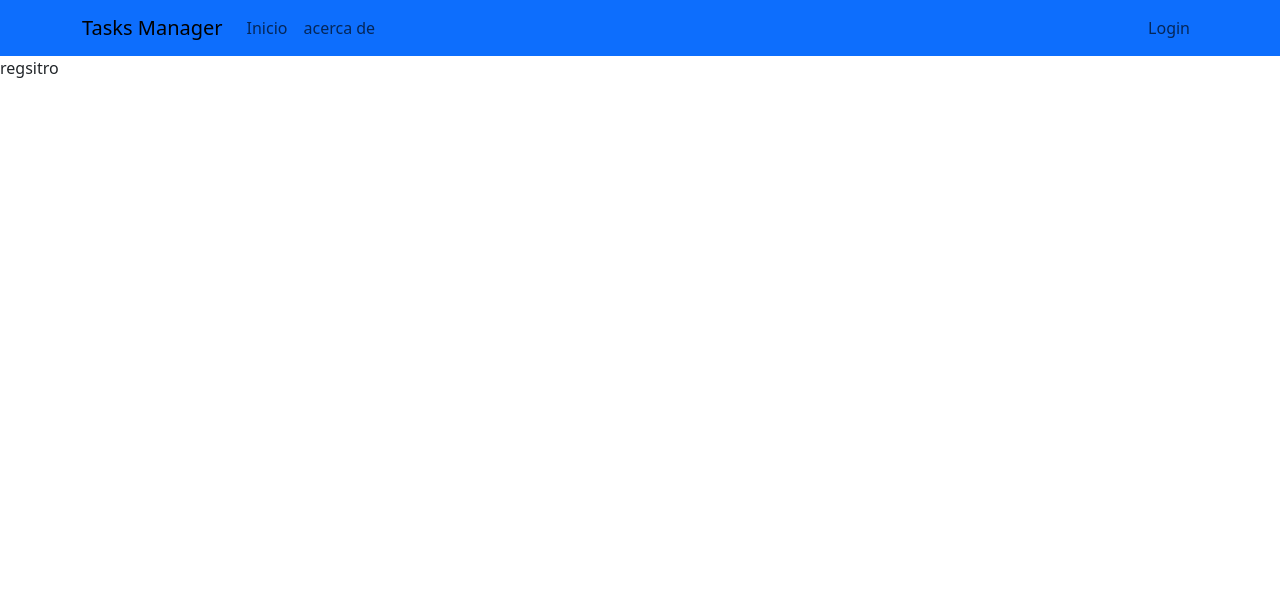
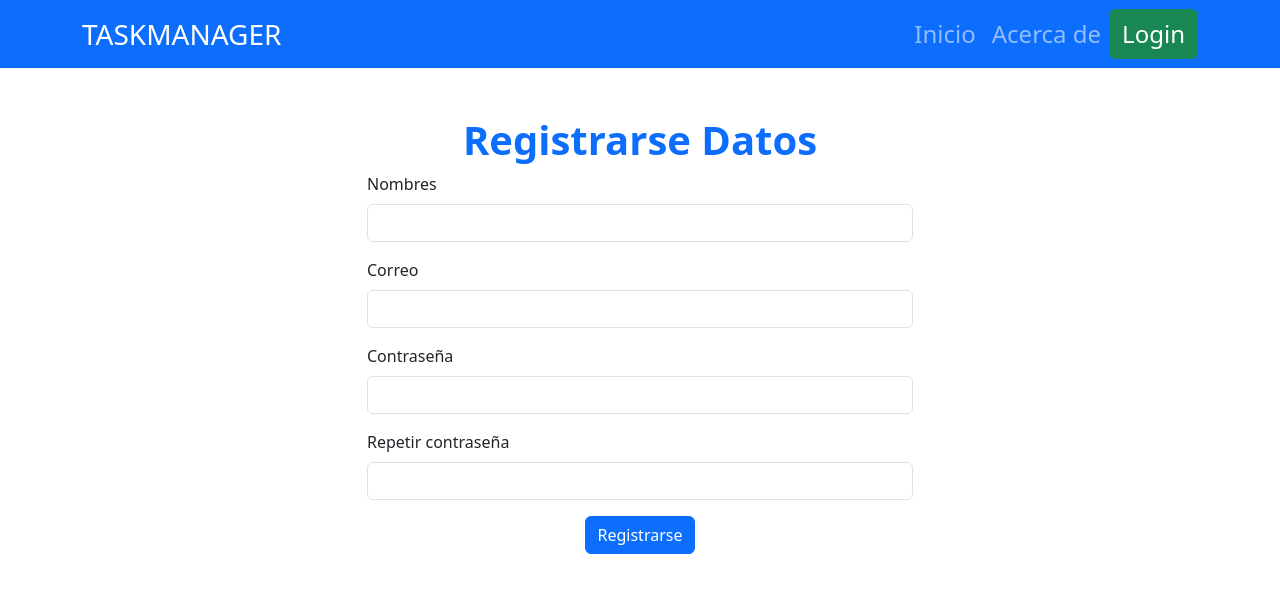
Before and after one commit to carlos060798/GESTORDETASK, a React (Vite) app in the folder front/: page /Registro in a window 1280 px wide. Shown: the top 592 px of the page. Built offline with nearby package versions, Linux system fonts and the light colour scheme.

Commit message:
version final front 1

```diff
--- a/front/package.json
+++ b/front/package.json
@@ -10,6 +10,7 @@
     "preview": "vite preview"
   },
   "dependencies": {
+    "axios": "^1.5.0",
     "bootstrap": "^5.3.0",
     "react": "^18.2.0",
     "react-bootstrap": "^2.8.0",
--- a/front/src/componetes/generales/Navbar.jsx
+++ b/front/src/componetes/generales/Navbar.jsx
@@ -1,26 +1,22 @@
-import Container from 'react-bootstrap/Container';
-import Nav from 'react-bootstrap/Nav';
-import Navbar from 'react-bootstrap/Navbar';
-import NavDropdown from 'react-bootstrap/NavDropdown';
+
+
+import React from 'react';
 import { Link } from 'react-router-dom';
+import { Navbar, Container, Nav, Button } from 'react-bootstrap';
 
 function Menu() {
   return (
-    <Navbar collapseOnSelect expand="lg" className="bg-primary text-light">
+        <Navbar collapseOnSelect expand="lg" bg="primary" variant="dark" className="mb-3">
           <Container>
-        <Navbar.Brand >Tasks Manager </Navbar.Brand>
+            <Navbar.Brand href="#" className="fs-3">TASKMANAGER</Navbar.Brand>
             <Navbar.Toggle aria-controls="responsive-navbar-nav" />
-        <Navbar.Collapse className="text-center" id="responsive-navbar-nav">
-          <Nav className="me-auto">
-          <Link to="/inicio" className="nav-link">Inicio</Link>
-            <Link to="/about" className="nav-link">acerca de</Link>
-
-
-
+            <Navbar.Collapse id="responsive-navbar-nav">
+              <Nav className="ms-auto">
+                <Link to="/inicio" className="nav-link fs-4">Inicio</Link>
+                <Link to="/about" className="nav-link fs-4">Acerca de</Link>
               </Nav>
               <Nav>
-          <Link to="/login" className="nav-link">Login
-            </Link>
+                <Button variant="success" as={Link} to="/login" className="fs-4">Login</Button>
               </Nav>
             </Navbar.Collapse>
           </Container>
@@ -29,5 +25,4 @@ function Menu() {
     }
 
 
-
 export default Menu;
--- a/front/src/componetes/generales/NavbarAdmin.jsx
+++ b/front/src/componetes/generales/NavbarAdmin.jsx
@@ -8,9 +8,9 @@ import { Link } from 'react-router-dom';
 
 function NabarAdmin() {
   return(<>
-  <Navbar expand="lg" className="bg-body-tertiary mb-3 ">
-  <Container >
-    <Navbar.Brand href="#">TASKMANAGER</Navbar.Brand>
+ <Navbar expand="lg" className="bg-primary mb-3">
+  <Container>
+    <Navbar.Brand href="#" className="text-white fs-3">TASKMANAGER</Navbar.Brand>
     <Navbar.Toggle aria-controls="offcanvasNavbar" />
     <Navbar.Offcanvas
       id="offcanvasNavbar"
@@ -18,21 +18,16 @@ function NabarAdmin() {
       placement="end"
     >
       <Offcanvas.Header closeButton>
-        <Offcanvas.Title id="offcanvasNavbarLabel">TASKMANAGER</Offcanvas.Title>
+        <Offcanvas.Title id="offcanvasNavbarLabel" className="text-white fs-3">TASKMANAGER</Offcanvas.Title>
       </Offcanvas.Header>
       <Offcanvas.Body>
         <Nav className="justify-content-end flex-grow-1 pe-3">
-        <Nav.Link as={Link} to="taskmanager">Gestor de tareas</Nav.Link> {/* Usar as={Link} */}
-              <NavDropdown
-                title="Cuenta"
-                id="offcanvasNavbarDropdown"
-              >
-                <NavDropdown.Item as={Link} to="perfil">Perfil</NavDropdown.Item> {/* Usar as={Link} */}
-                <NavDropdown.Divider />
-                <NavDropdown.Item  as={Link}to="/" >Cerrar Sesión</NavDropdown.Item>
-              </NavDropdown>
+          <Nav.Link as={Link} to="taskmanager" className="text-white fs-5">Gestor de tareas</Nav.Link>
+          <Nav.Link as={Link} to="perfil" className="text-white fs-5">Perfil</Nav.Link>
+          <Nav.Link as={Link} to="/" className="text-white fs-5">Cerrar Sesión</Nav.Link>
+
+
         </Nav>
-
       </Offcanvas.Body>
     </Navbar.Offcanvas>
   </Container>
--- a/front/src/componetes/generales/Registro.jsx
+++ b/front/src/componetes/generales/Registro.jsx
@@ -1,7 +1,61 @@
 function RegistroUser() {
     return ( <>
-    regsitro
-    </> );
+    <div className="container my-5">
+  <h1 className="text-center fw-bold text-primary">Registrarse Datos</h1>
+  <form>
+    <div className="row justify-content-center">
+      <div className="col-12 col-md-6">
+        <div className="mb-3">
+          <label htmlFor="nombres" className="form-label">
+            Nombres
+          </label>
+          <input
+            type="text"
+            className="form-control"
+            name="nombres" // Cambiado de "titulo" a "nombres"
+          />
+        </div>
+        <div className="mb-3">
+          <label htmlFor="correo" className="form-label">
+            Correo
+          </label>
+          <input
+            type="email"
+            className="form-control"
+            name="correo" // Cambiado de "titulo" a "correo"
+          />
+        </div>
+        <div className="mb-3">
+          <label htmlFor="contrasena" className="form-label">
+            Contraseña
+          </label>
+          <input
+            type="password"
+            className="form-control"
+            name="contrasena" // Cambiado de "titulo" a "contrasena"
+          />
+        </div>
+        <div className="mb-3">
+          <label htmlFor="repetir-contrasena" className="form-label">
+            Repetir contraseña
+          </label>
+          <input
+            type="password"
+            className="form-control"
+            name="repetir-contrasena" // Cambiado de "titulo" a "repetir-contrasena"
+          />
+        </div>
+      </div>
+    </div>
+    <div className="text-center">
+      <button type="submit" className="btn btn-primary">
+        Registrarse
+      </button>
+    </div>
+  </form>
+</div>
+    </>
+  );
 }
 
 export default RegistroUser;
--- a/front/src/pages/Inicio.jsx
+++ b/front/src/pages/Inicio.jsx
@@ -4,13 +4,13 @@ import { Link } from "react-router-dom";
 function Home() {
   return (
 <div className="mt-5">
-      <div className="bg-primary text-white text-center py-5 mt-3rem">
+  <div className="bg-light text-black text-center py-5 mt-3rem">
     <h1 className="text-xl font-bold">TaskManager</h1>
-        <p className="text-xl mt-4">Mantente organizada y productiva</p>
+    <p className="text-xl mt-4">Mantente organizado y productivo</p>
     <Link to="/Registro" className="mt-4">
       <button className="btn btn-dark mt-4">Empezar</button>
     </Link>
-        <div className="text-blue-500 text-center py-3 mt-8">
+    <div className="text-black text-center py-3 mt-8">
       <p className="font-semibold text-xl mb-0">Task Manager &copy; 2023</p>
     </div>
   </div>
```
Also changed, not shown: 1 other file (tests, documents, lock files or other folders). Lines whose indentation alone changed are shown as unchanged.
